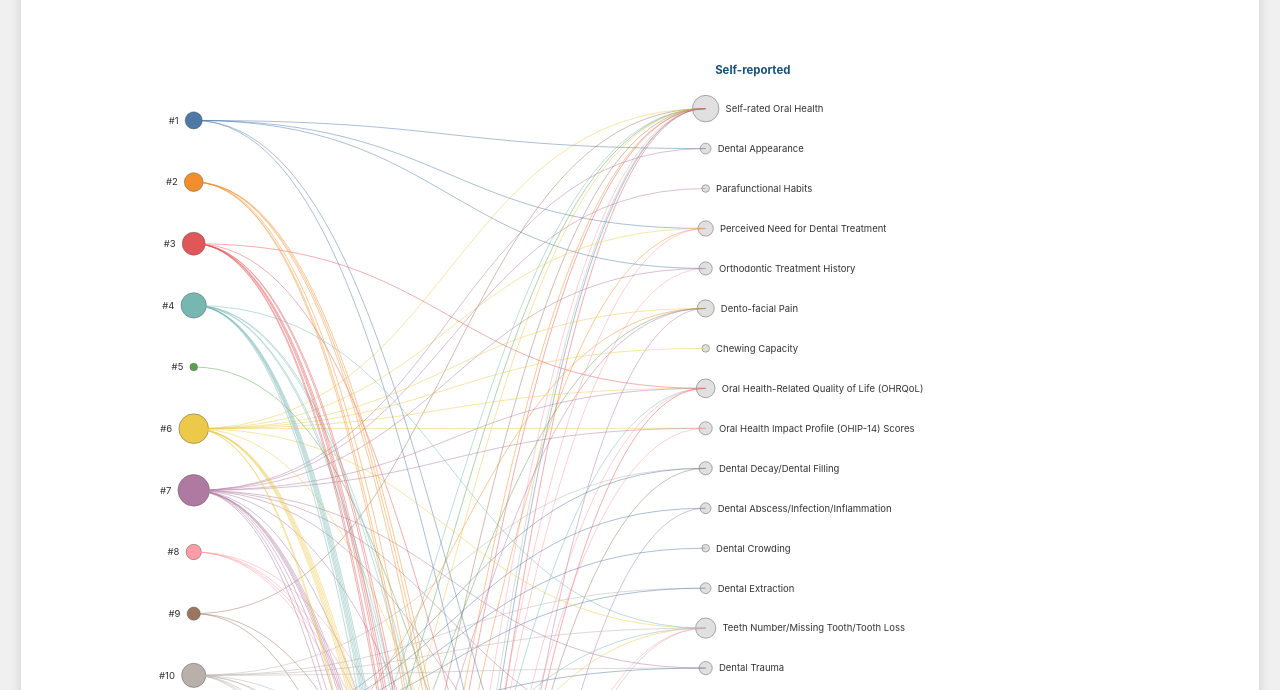
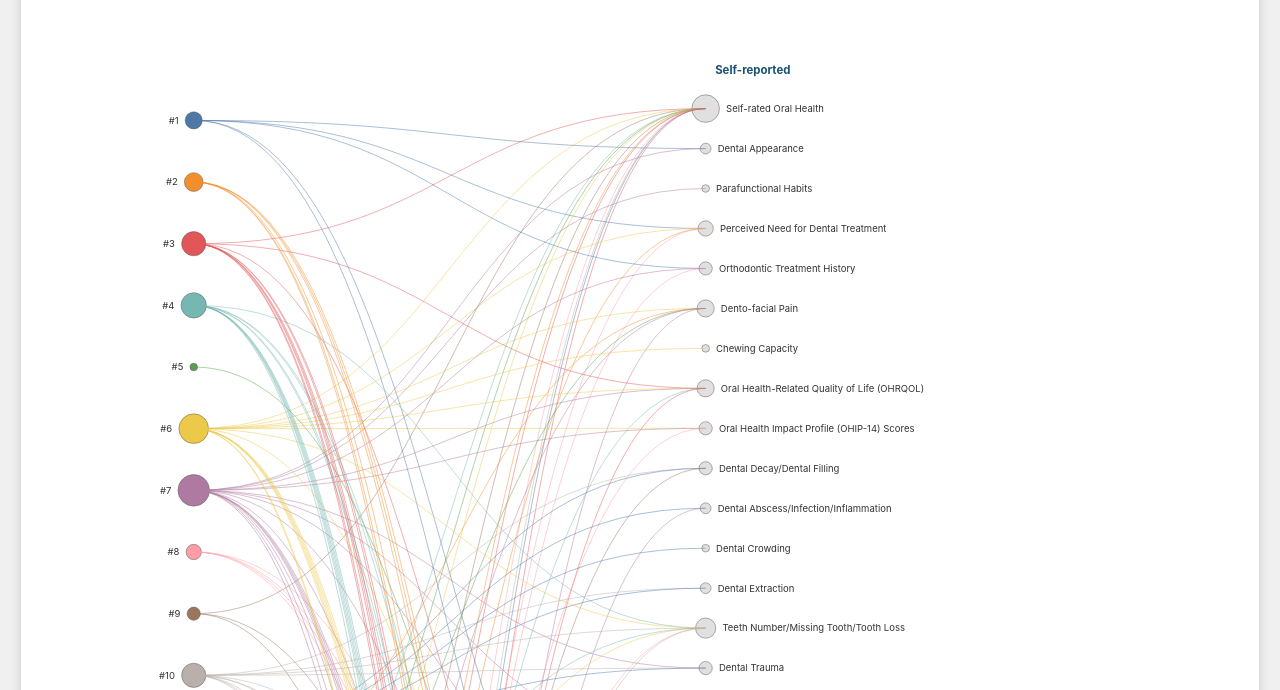
Before and after one commit to Parsa199978/Figure-6, a plain HTML site: page index.html in a window 1280 px wide. Shown: the part 110-800 px from the top of the page. Drawn offline with nearby package versions, Linux system fonts and the light colour scheme.

Commit message:
index.html

```diff
--- a/index.html
+++ b/index.html
@@ -165,17 +165,17 @@
 
     <script>
         // --- DATA ---
-        // Updated based on "Figure 5 DATA - 30 May.docx"
+        // Updated based on "Figure 5 DATA - 17 May.pdf"
         const dataPairs = [
             // Self-reported
-            { m: "Self-rated Oral Health", s_str: "#6, #9, #14, #15, #16, #19, #22, #24, #29, #31, #32, #34" }, // Study #3 removed, #22 added
+            { m: "Self-rated Oral Health", s_str: "#3, #6, #9, #14, #15, #16, #19, #22, #24, #29, #31, #32, #34" },
             { m: "Dental Appearance", s_str: "#1, #7" },
             { m: "Parafunctional Habits", s_str: "#7" },
-            { m: "Perceived Need for Dental Treatment", s_str: "#1, #6, #22, #29" }, // Study #22 added
+            { m: "Perceived Need for Dental Treatment", s_str: "#1, #6, #22, #29" },
             { m: "Orthodontic Treatment History", s_str: "#1, #7, #29" },
             { m: "Dento-facial Pain", s_str: "#6, #12, #15, #17, #2D" },
             { m: "Chewing Capacity", s_str: "#6" },
-            { m: "Oral Health-Related Quality of Life (OHRQoL)", s_str: "#3, #6, #7, #25, #29, #34" }, // Study #29 added
+            { m: "Oral Health-Related Quality of Life (OHRQOL)", s_str: "#3, #6, #7, #25, #34" },
             { m: "Oral Health Impact Profile (OHIP-14) Scores", s_str: "#6, #7, #29" },
             { m: "Dental Decay/Dental Filling", s_str: "#10, #11, #30" },
             { m: "Dental Abscess/Infection/Inflammation", s_str: "#11, #2D" },
@@ -186,7 +186,7 @@
             { m: "Gum Bleeding", s_str: "#11" },
             { m: "Dry Mouth", s_str: "#7, #14" },
             { m: "Xerostomia Inventory (XI) Score", s_str: "#14" },
-            { m: "Summated Xerostomia Inventory–Dutch Version (SXI-D)", s_str: "#14" }, // en-dash
+            { m: "Summated Xerostomia Inventory-Dutch Version (SXI-D)", s_str: "#14" },
             { m: "Third Molar Tooth Emergence", s_str: "#7" },
             { m: "Use of Partial Denture", s_str: "#14" },
             { m: "Burning Mouth Syndrome (BMS)", s_str: "#14" }, // 22nd unique self-reported item
@@ -194,17 +194,17 @@
             // Clinical Data
             { m: "Dental Aesthetic Index (DAI)", s_str: "#1, #25, #34" },
             { m: "Index of Orthodontic Treatment Need (IOTN)", s_str: "#10, #34" },
-            { m: "Type of Orthodontic Treatment", s_str: "#34" }, // Removed trailing comma from name
+            { m: "Type of Orthodontic Treatment", s_str: "#34" },
             { m: "DMFT(dmft)/DMFS(dmfs)", s_str: "#1, #3, #5, #6, #7, #12, #13, #14, #15, #17, #20, #21, #25, #27, #28, #29, #32, #36, #2D, #4D" },
             { m: "International Caries Detection and Assessment System (ICDAS) Score", s_str: "#8, #18, #19" },
             { m: "Treatment Needs Index (TNI)", s_str: "#12" },
-            { m: "Care Index (CrI)", s_str: "#12" }, // CrI
+            { m: "Care Index (Crl)", s_str: "#12" },
             { m: "Tooth Extraction Index (TEI)", s_str: "#12" },
             { m: "Restored Tooth Surfaces", s_str: "#8, #10" },
             { m: "Dental Decay Presence (Cavitation/White Spot Lesion)", s_str: "#2, #4, #9, #10, #13, #2D" },
             { m: "Oral Microbiota", s_str: "#2, #4, #8, #13, #19, #33" },
-            { m: "Salivary Immunoglobulin", s_str: "#2" }, // New item
-            { m: "Salivary pH", s_str: "#8" }, // New item
+            { m: "Salivary Immunoglobulin", s_str: "#2" },
+            { m: "Salivary pH", s_str: "#8" },
             { m: "Oral Assessment Scale (OAS) Score", s_str: "#33" },
             { m: "Tooth Abscess", s_str: "#7" },
             { m: "Tooth Eruption Age", s_str: "#2, #4, #13, #26, #35" },
@@ -220,7 +220,7 @@
             { m: "Gingival Index (GI)", s_str: "#6, #10" },
             { m: "Periodontal Disease Presence/Classification", s_str: "#3, #6, #7, #14" },
             { m: "Oral Mucosal Lesions Presence", s_str: "#3" },
-            { m: "Teeth Number/Missing Tooth/Tooth Loss", s_str: "#4, #6, #10, #14, #29" }, // Second mention
+            { m: "Teeth Number/Missing Tooth/Tooth Loss", s_str: "#4, #6, #10, #14, #29" }, // Second mention, links will be added
             { m: "Tooth and Arch Morphology (Dental Cast)", s_str: "#4" },
             { m: "Facial Measurements (Photography)", s_str: "#4" },
             { m: "Occlusal Relations", s_str: "#4, #7, #10" },
@@ -238,7 +238,7 @@
             { m: "Amalgam Treatment History", s_str: "#3D" },
             { m: "Referral for General Anaesthesia/Sedation", s_str: "#2D" },
             { m: "Oral Squamous Cell Carcinoma Diagnosis/Stage", s_str: "#7D, #9D, #10D" },
-            { m: "Oral Lichen Planus and Lichenoid Lesions (OLP/OLL) Diagnosis/Characteristics", s_str: "#10D" }, // Single space before (OLP/OLL)
+            { m: "Oral Lichen Planus and Lichenoid Lesions (OLP/OLL) Diagnosis/Characteristics", s_str: "#10D" },
             { m: "Oral Epithelial Dysplasia Diagnosis", s_str: "#10D" }
         ];
 
```
